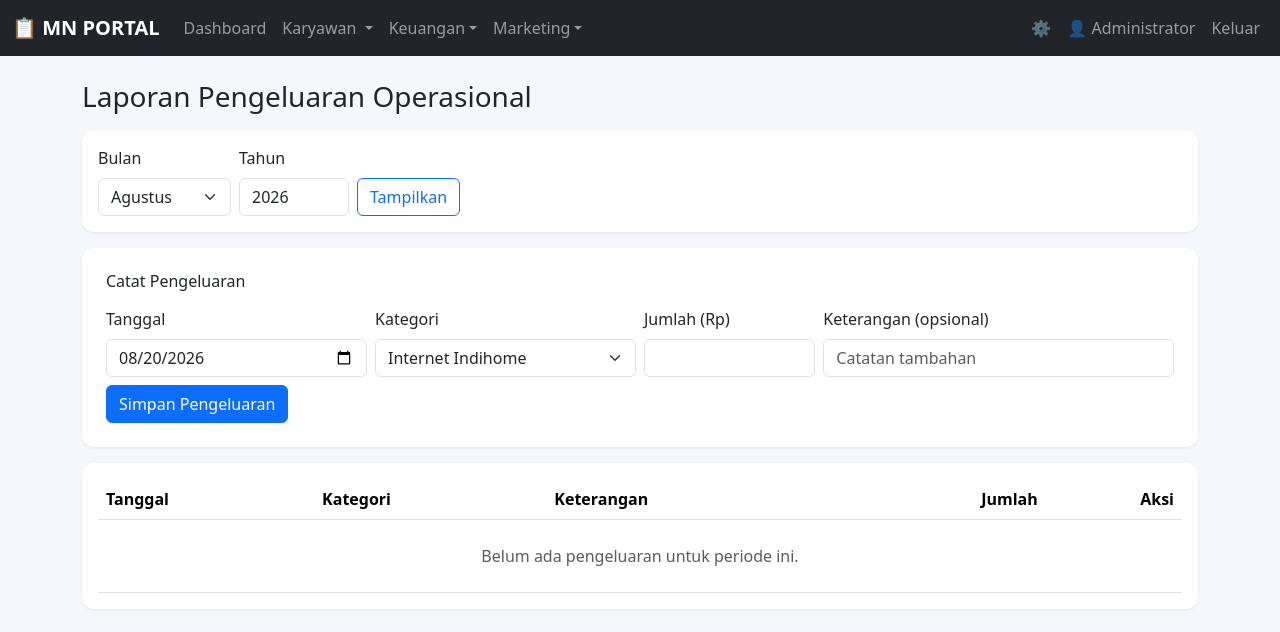
After one commit to maslahaniqab/-techpresensi, a Flask app: page /keuangan/pengeluaran in a window 1280 px wide. The commit adds this page. Shown: the top 632 px of the page. Run offline with Flask 3, Linux system fonts and the light colour scheme; a user stored in the database is signed in.

Commit message:
Tambah Laporan Pengeluaran Operasional di menu Keuangan
- Model PengeluaranOperasional: tanggal, kategori, keterangan, jumlah
- Kategori rutin (Internet Indihome, Internet Biznet, Listrik, Air)
  via combobox, atau isi manual untuk beban operasional lain
- Filter per bulan/tahun dengan total, hapus per baris

```diff
--- a/app.py
+++ b/app.py
@@ -41,6 +41,7 @@ from xhtml2pdf import pisa
 from models import (
     db, User, Employee, Attendance, Settings, Payroll, PengajuanIzin,
     LaporanPekerjaan, PengajuanLembur, IklanMarketplace, ProdukIklan,
+    PengeluaranOperasional,
 )
 
 BULAN_NAMA = [
@@ -59,6 +60,13 @@ JABATAN_LIST = [
     "Manager",
     "Human Resource",
     "Supervisor",
+]
+
+KATEGORI_PENGELUARAN_RUTIN = [
+    "Internet Indihome",
+    "Internet Biznet",
+    "Listrik",
+    "Air",
 ]
 
 MARKETPLACE_LIST = ["Shopee", "Tokopedia", "TikTok Shop", "Lazada", "Blibli"]
@@ -1463,6 +1471,71 @@ def create_app():
                 "warning",
             )
         return redirect(url_for("penggajian_list", bulan=payroll.bulan, tahun=payroll.tahun))
+
+    # ---------- KEUANGAN: LAPORAN PENGELUARAN ----------
+    @app.route("/keuangan/pengeluaran", methods=["GET", "POST"])
+    @admin_required
+    def pengeluaran_list():
+        if request.method == "POST":
+            try:
+                tanggal = datetime.strptime(request.form.get("tanggal", ""), "%Y-%m-%d").date()
+            except ValueError:
+                tanggal = None
+
+            kategori = request.form.get("kategori", "").strip()
+            if kategori == "__lainnya__":
+                kategori = request.form.get("kategori_manual", "").strip()
+
+            keterangan = request.form.get("keterangan", "").strip()
+            try:
+                jumlah = int(request.form.get("jumlah") or 0)
+            except ValueError:
+                jumlah = 0
+
+            if not tanggal or not kategori or jumlah <= 0:
+                flash("Lengkapi tanggal, kategori, dan jumlah (harus lebih dari 0).", "danger")
+                redirect_bulan, redirect_tahun = today_wib().month, today_wib().year
+            else:
+                db.session.add(
+                    PengeluaranOperasional(
+                        tanggal=tanggal, kategori=kategori, keterangan=keterangan, jumlah=jumlah
+                    )
+                )
+                db.session.commit()
+                flash("Pengeluaran berhasil dicatat.", "success")
+                redirect_bulan, redirect_tahun = tanggal.month, tanggal.year
+            return redirect(url_for("pengeluaran_list", bulan=redirect_bulan, tahun=redirect_tahun))
+
+        bulan = int(request.args.get("bulan", today_wib().month))
+        tahun = int(request.args.get("tahun", today_wib().year))
+        awal = date(tahun, bulan, 1)
+        akhir = date(tahun, bulan, calendar.monthrange(tahun, bulan)[1])
+        pengeluaran = (
+            PengeluaranOperasional.query
+            .filter(PengeluaranOperasional.tanggal >= awal, PengeluaranOperasional.tanggal <= akhir)
+            .order_by(PengeluaranOperasional.tanggal.desc())
+            .all()
+        )
+        total = sum(p.jumlah for p in pengeluaran)
+        return render_template(
+            "pengeluaran_list.html",
+            pengeluaran=pengeluaran,
+            bulan=bulan,
+            tahun=tahun,
+            total=total,
+            kategori_rutin=KATEGORI_PENGELUARAN_RUTIN,
+            tanggal_default=today_wib().isoformat(),
+        )
+
+    @app.route("/keuangan/pengeluaran/<int:pid>/hapus", methods=["POST"])
+    @admin_required
+    def pengeluaran_hapus(pid):
+        p = db.session.get(PengeluaranOperasional, pid) or abort_404()
+        bulan, tahun = p.tanggal.month, p.tanggal.year
+        db.session.delete(p)
+        db.session.commit()
+        flash("Pengeluaran dihapus.", "info")
+        return redirect(url_for("pengeluaran_list", bulan=bulan, tahun=tahun))
 
     # ---------- PENGATURAN ----------
     @app.route("/pengaturan", methods=["GET", "POST"])
--- a/templates/base.html
+++ b/templates/base.html
@@ -57,6 +57,7 @@
           <a class="nav-link dropdown-toggle" href="#" role="button" data-bs-toggle="dropdown">Keuangan</a>
           <ul class="dropdown-menu">
             <li><a class="dropdown-item" href="{{ url_for('penggajian_list') }}">Penggajian</a></li>
+            <li><a class="dropdown-item" href="{{ url_for('pengeluaran_list') }}">Laporan Pengeluaran</a></li>
           </ul>
         </li>
         <li class="nav-item dropdown">
--- /dev/null
+++ b/templates/pengeluaran_list.html
@@ -0,0 +1,116 @@
+{% extends "base.html" %}
+{% block title %}Laporan Pengeluaran{% endblock %}
+{% block content %}
+<h3 class="mb-3">Laporan Pengeluaran Operasional</h3>
+
+<div class="card p-3 mb-3">
+  <form method="get" class="row g-2 align-items-end">
+    <div class="col-auto">
+      <label class="form-label">Bulan</label>
+      <select name="bulan" class="form-select">
+        {% for i in range(1, 13) %}
+        <option value="{{ i }}" {{ 'selected' if i == bulan else '' }}>{{ bulan_nama_list[i] }}</option>
+        {% endfor %}
+      </select>
+    </div>
+    <div class="col-auto">
+      <label class="form-label">Tahun</label>
+      <input type="number" name="tahun" class="form-control" value="{{ tahun }}" style="width: 110px;">
+    </div>
+    <div class="col-auto">
+      <button type="submit" class="btn btn-outline-primary">Tampilkan</button>
+    </div>
+  </form>
+</div>
+
+<div class="card p-4 mb-3">
+  <h6 class="mb-3">Catat Pengeluaran</h6>
+  <form method="post" class="row g-2">
+    <div class="col-md-3">
+      <label class="form-label">Tanggal</label>
+      <input type="date" name="tanggal" class="form-control" value="{{ tanggal_default }}" required>
+    </div>
+    <div class="col-md-3">
+      <label class="form-label">Kategori</label>
+      <select name="kategori" id="kategori" class="form-select" required>
+        {% for k in kategori_rutin %}
+        <option value="{{ k }}">{{ k }}</option>
+        {% endfor %}
+        <option value="__lainnya__">Lainnya (isi manual)</option>
+      </select>
+    </div>
+    <div class="col-md-3" id="kolomKategoriManual" style="display:none;">
+      <label class="form-label">Nama Beban Operasional</label>
+      <input type="text" name="kategori_manual" id="kategori_manual" class="form-control" placeholder="Contoh: Sewa Gudang">
+    </div>
+    <div class="col-md-2">
+      <label class="form-label">Jumlah (Rp)</label>
+      <input type="number" name="jumlah" class="form-control" min="1" required>
+    </div>
+    <div class="col-md-4">
+      <label class="form-label">Keterangan (opsional)</label>
+      <input type="text" name="keterangan" class="form-control" placeholder="Catatan tambahan">
+    </div>
+    <div class="col-12">
+      <button type="submit" class="btn btn-primary">Simpan Pengeluaran</button>
+    </div>
+  </form>
+</div>
+
+<div class="card p-3">
+  <div class="table-responsive">
+    <table class="table table-hover align-middle mb-0">
+      <thead>
+        <tr>
+          <th>Tanggal</th>
+          <th>Kategori</th>
+          <th>Keterangan</th>
+          <th class="text-end">Jumlah</th>
+          <th class="text-end">Aksi</th>
+        </tr>
+      </thead>
+      <tbody>
+        {% for p in pengeluaran %}
+        <tr>
+          <td>{{ p.tanggal.strftime('%d-%m-%Y') }}</td>
+          <td>{{ p.kategori }}</td>
+          <td>{{ p.keterangan or '-' }}</td>
+          <td class="text-end">{{ p.jumlah | rupiah }}</td>
+          <td class="text-end">
+            <form method="post" action="{{ url_for('pengeluaran_hapus', pid=p.id) }}" class="d-inline"
+                  onsubmit="return confirm('Hapus catatan pengeluaran ini?');">
+              <button type="submit" class="btn btn-sm btn-outline-danger">Hapus</button>
+            </form>
+          </td>
+        </tr>
+        {% else %}
+        <tr><td colspan="5" class="text-center text-muted py-4">Belum ada pengeluaran untuk periode ini.</td></tr>
+        {% endfor %}
+      </tbody>
+      {% if pengeluaran %}
+      <tfoot>
+        <tr class="fw-bold">
+          <td colspan="3" class="text-end">Total</td>
+          <td class="text-end">{{ total | rupiah }}</td>
+          <td></td>
+        </tr>
+      </tfoot>
+      {% endif %}
+    </table>
+  </div>
+</div>
+{% endblock %}
+
+{% block scripts %}
+<script>
+function toggleKategoriManual() {
+  const isLainnya = document.getElementById('kategori').value === '__lainnya__';
+  const kolom = document.getElementById('kolomKategoriManual');
+  const input = document.getElementById('kategori_manual');
+  kolom.style.display = isLainnya ? '' : 'none';
+  input.required = isLainnya;
+}
+document.getElementById('kategori').addEventListener('change', toggleKategoriManual);
+toggleKategoriManual();
+</script>
+{% endblock %}
```
Also changed, not shown: models.py (+9 -0 lines).
